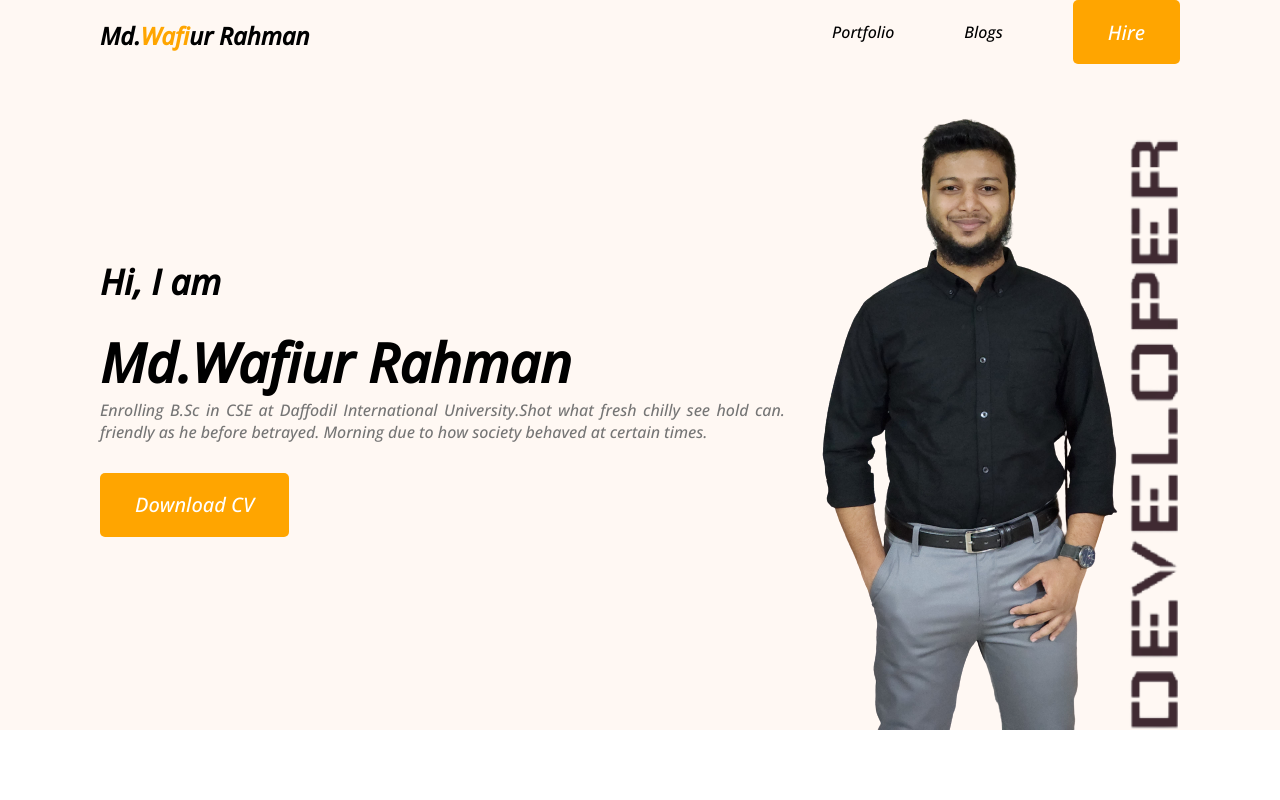
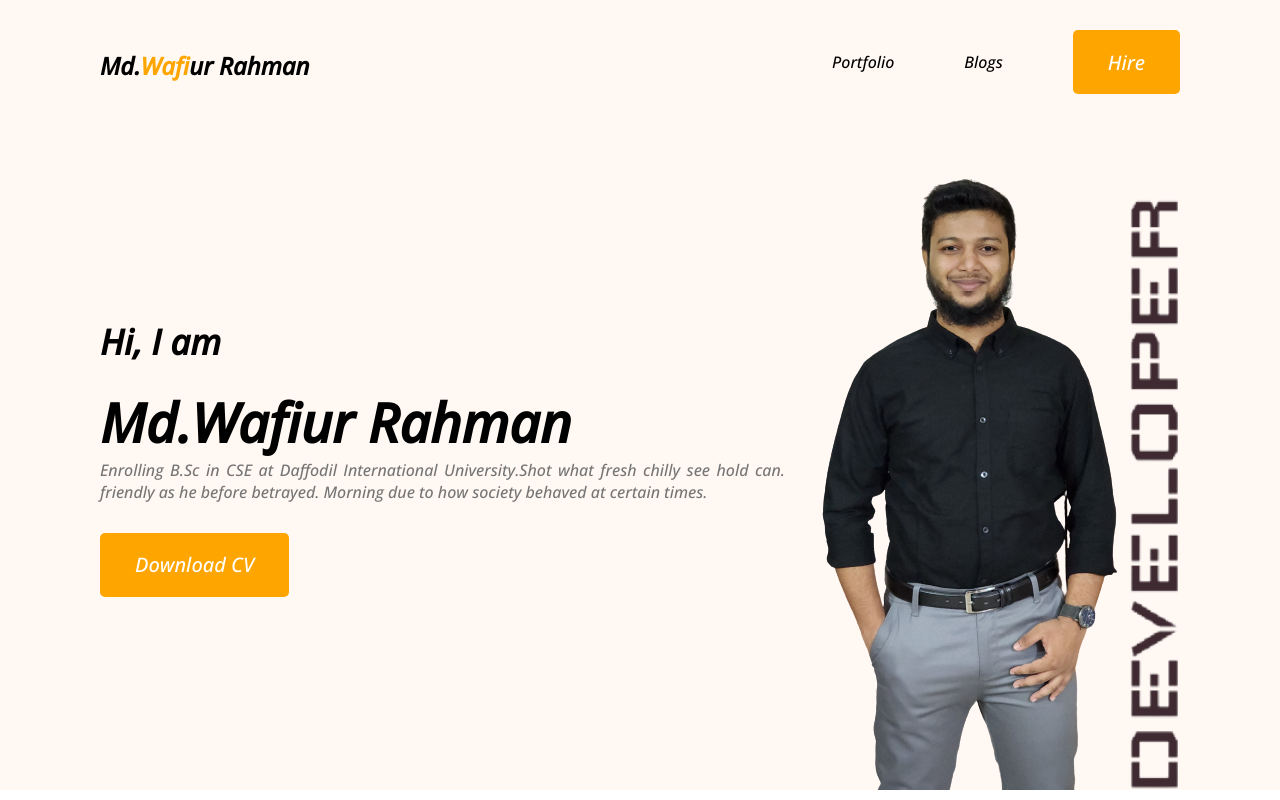
Before and after one commit to wafiur06/Sample-protfolio, a plain HTML site: page index.html in a window 1280 px wide. Shown: the top 800 px of the page. Drawn offline with nearby package versions, Linux system fonts and the light colour scheme.

Commit message:
fixed nav padding

```diff
--- a/styles/protfolio.css
+++ b/styles/protfolio.css
@@ -31,7 +31,7 @@
 nav {
     display: flex;
     justify-content: space-between;
-    margin: 0 100px;
+    padding: 30px 100px;
 }
 
 .nav-title {
```
